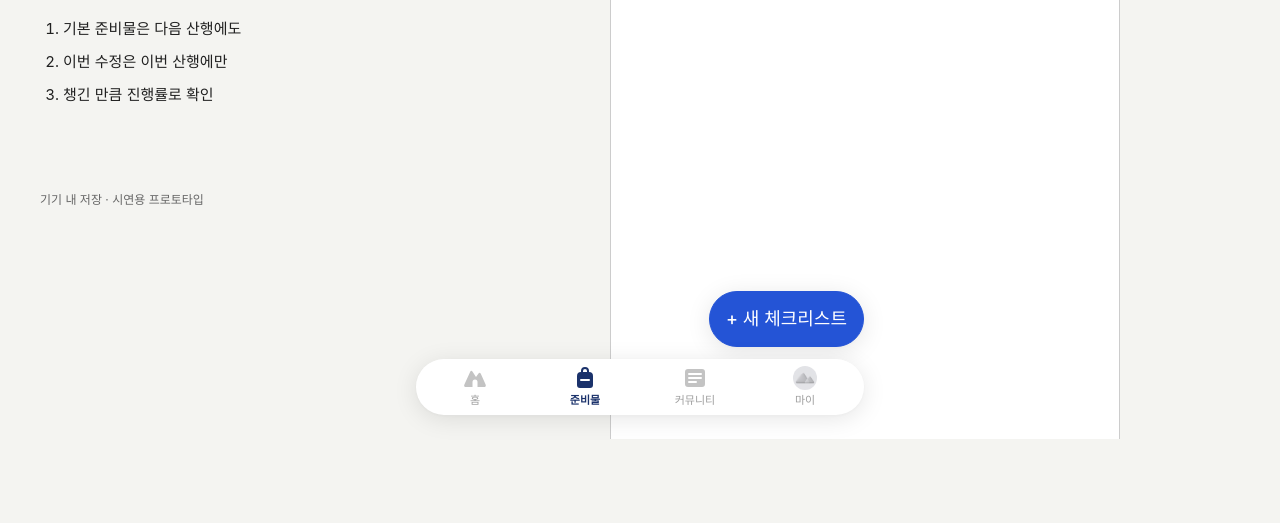
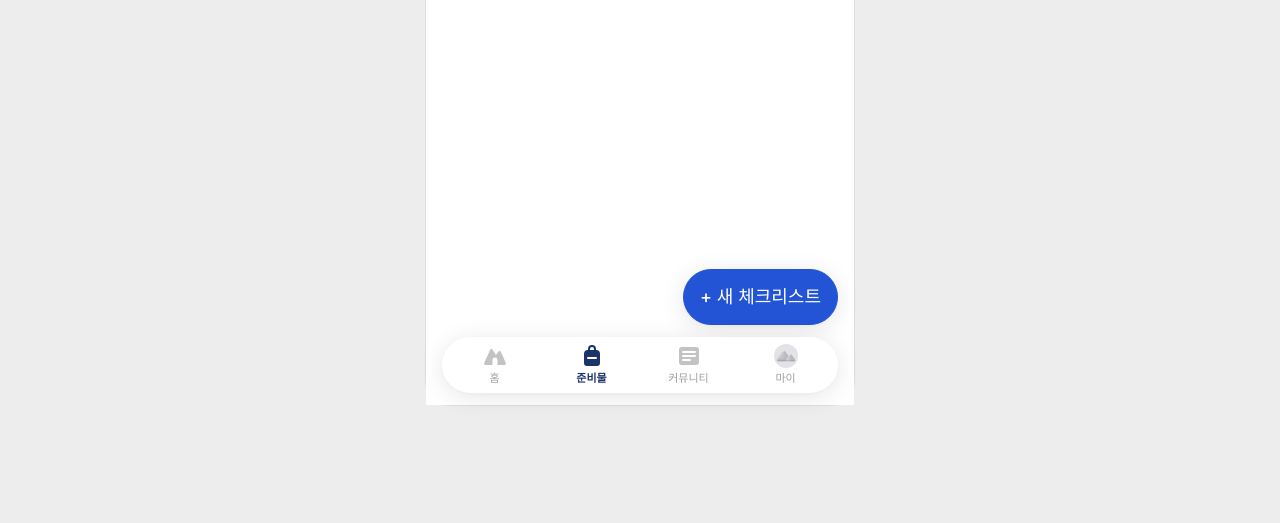
Before and after one commit to wiiee-kr/chabakchabak, a plain HTML site: page prototype/packing.html in a window 1280 px wide. Shown: the part 373-896 px from the top of the page. After the commit the page ends 800 px from the top, so only its background shows below. Drawn offline with Linux system fonts and the light colour scheme; a web font is replaced by a local one.

Commit message:
데스크톱 탭 프레임을 커뮤니티 규격으로 통일

```diff
--- a/prototype/styles/layout.css
+++ b/prototype/styles/layout.css
@@ -1,3 +1,42 @@
+
+
+/* Desktop tab previews use the community phone's dimensions and offsets. */
+@media (min-width: 521px) {
+  html:has(body > :is(#hike-home:not([hidden]), .my-page, aside + main#app)) {
+    background: #ededed;
+  }
+
+  body:has(> :is(#hike-home:not([hidden]), .my-page, aside + main#app)) {
+    box-sizing: border-box;
+    position: relative;
+    width: 430px;
+    height: min(860px, calc(100dvh - 56px));
+    min-height: 0;
+    margin: 35px auto 0;
+    padding: 0;
+    background: white;
+    border: 1px solid #dedede;
+    border-radius: 24px;
+    overflow: clip;
+    /* Keep fixed navigation and actions inside the preview. */
+    transform: translateZ(0);
+  }
+
+  body > :is(#hike-home, .my-page, aside + main#app) {
+    box-sizing: border-box;
+    width: 100%;
+    height: 100%;
+    min-height: 0;
+    margin: 0;
+    overflow-y: auto;
+    overscroll-behavior: contain;
+    scrollbar-width: none;
+    padding-bottom: calc(var(--bottom-nav-height) + var(--bottom-nav-offset) + 16px);
+  }
+
+  body > aside:has(+ main#app) { display: none; }
+  body > aside + main#app { border: 0; padding-inline: 16px; }
+}
 /* Shared gap from the app bar edge to the first body element. */
 :root { --app-body-gap: 16px; }
 
```
